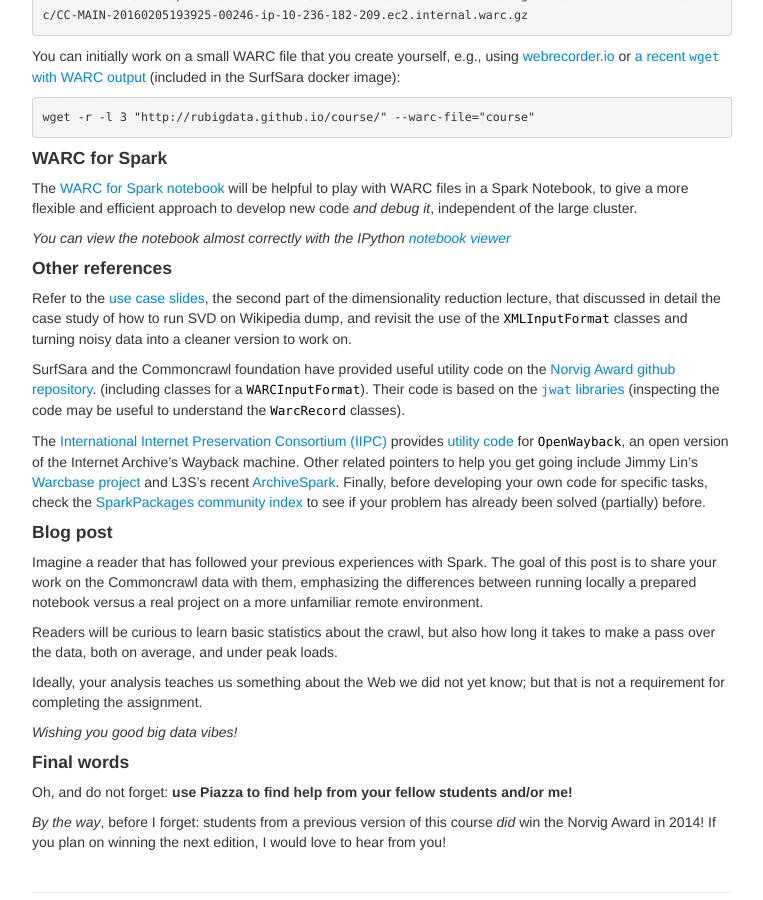
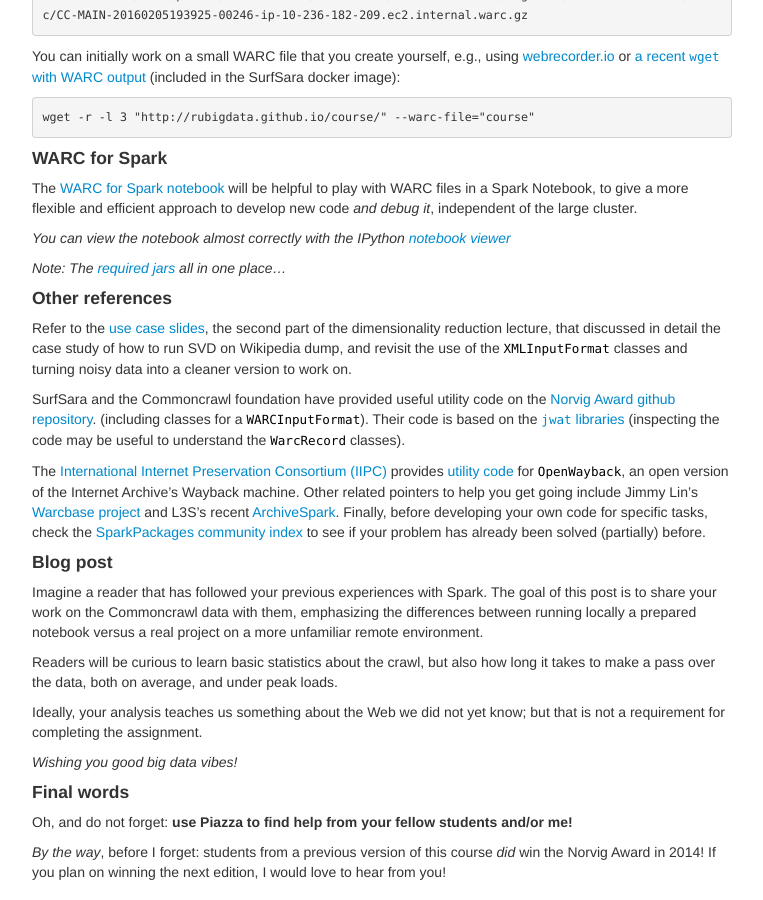
Before and after one commit to Thelukepet/course, a Jekyll site: the page built from assignments/A4-commoncrawl.md, in a window 1280 px wide and 900 px high, scrolled down 2298 px. Shown: the whole window, without its empty margins (258-1021 px from the left). Built offline with Jekyll 4.4.1, drawn with Linux system fonts in a browser that asks for light colours.

Commit message:
extra help with jars dependencies

```diff
--- a/assignments/A4-commoncrawl.md
+++ b/assignments/A4-commoncrawl.md
@@ -142,6 +142,8 @@ develop new code _and debug it_, independent of the large cluster.
 _You can view the notebook almost correctly with the IPython
 [notebook viewer](http://nbviewer.jupyter.org/url/rubigdata.github.io/course/assignments/BigData-WARC-for-Spark.snb)_
 
+_Note: The [required jars](http://rubigdata.github.io/course/assignments/rubigdata/jars/) all in one place..._
+
 #### Other references
 
 Refer to the [use case slides](https://blackboard.ru.nl/bbcswebdav/xid-6973793_4),
```
